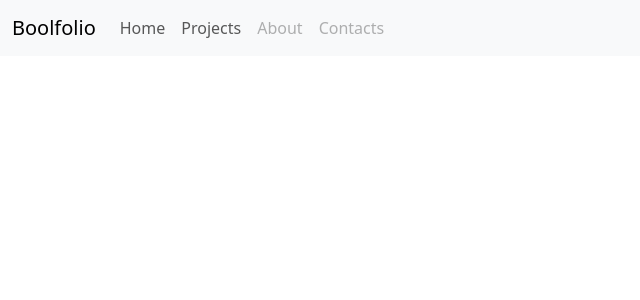
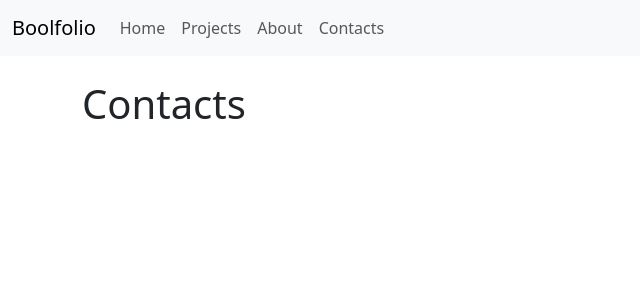
Before and after one commit to vgianluca96/vite-boolfolio, a Vue app: page /contacts in a window 1280 px wide. Shown: the top 300 px of the page, without its empty margins (0-640 px from the left). Built offline with nearby package versions, Linux system fonts and the light colour scheme.

Commit message:
aggiunti about e contacts con rotte dedicate

```diff
--- a/src/components/AppHeader.vue
+++ b/src/components/AppHeader.vue
@@ -23,10 +23,10 @@ export default {
                             <router-link to="/projects" class="nav-link">Projects</router-link>
                         </li>
                         <li class="nav-item">
-                            <a class="nav-link disabled" aria-disabled="true">About</a>
+                            <router-link to="/about" class="nav-link">About</router-link>
                         </li>
                         <li class="nav-item">
-                            <a class="nav-link disabled" aria-disabled="true">Contacts</a>
+                            <router-link to="/contacts" class="nav-link">Contacts</router-link>
                         </li>
                     </ul>
                 </div>
--- a/src/router.js
+++ b/src/router.js
@@ -3,6 +3,8 @@ import { createRouter, createWebHistory } from "vue-router";
 import AppHome from './views/AppHome.vue';
 import AppProjects from './views/AppProjects.vue';
 import AppSingleProject from './views/AppSingleProject.vue';
+import AppAbout from './views/AppAbout.vue';
+import AppContacts from './views/AppContacts.vue';
 
 const router = createRouter({
     history: createWebHistory(),
@@ -21,7 +23,17 @@ const router = createRouter({
             path: '/project/:slug',
             name: 'single-project',
             component: AppSingleProject
-        }
+        },
+        {
+            path: '/about',
+            name: 'about',
+            component: AppAbout
+        },
+        {
+            path: '/contacts',
+            name: 'contacts',
+            component: AppContacts
+        },
     ]
 });
 
--- /dev/null
+++ b/src/views/AppAbout.vue
@@ -0,0 +1,12 @@
+<script>
+
+
+</script>
+
+<template>
+    <div class="container py-4">
+        <h1>About</h1>
+    </div>
+</template>
+
+<style></style>
--- /dev/null
+++ b/src/views/AppContacts.vue
@@ -0,0 +1,12 @@
+<script>
+
+
+</script>
+
+<template>
+    <div class="container py-4">
+        <h1>Contacts</h1>
+    </div>
+</template>
+
+<style></style>
```
